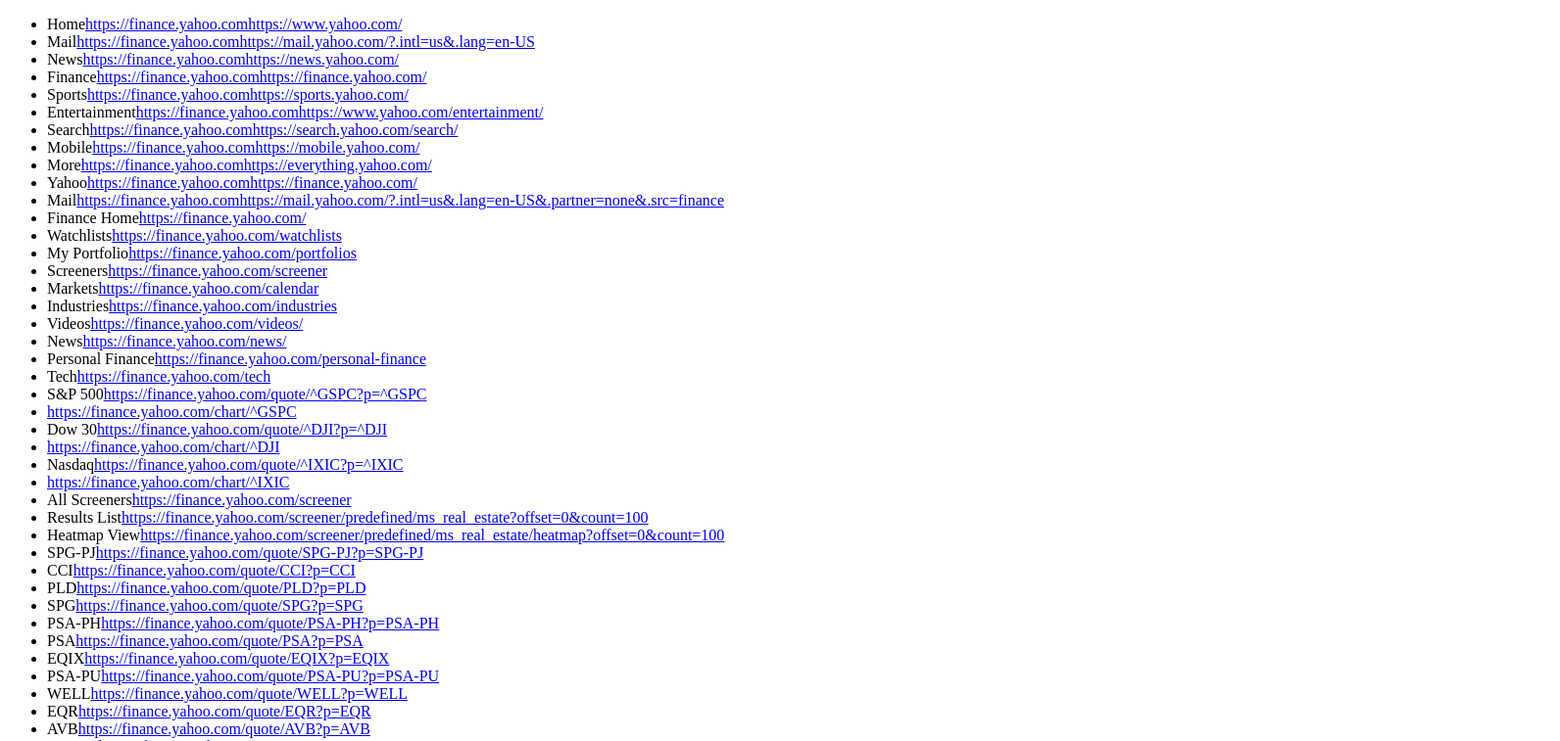
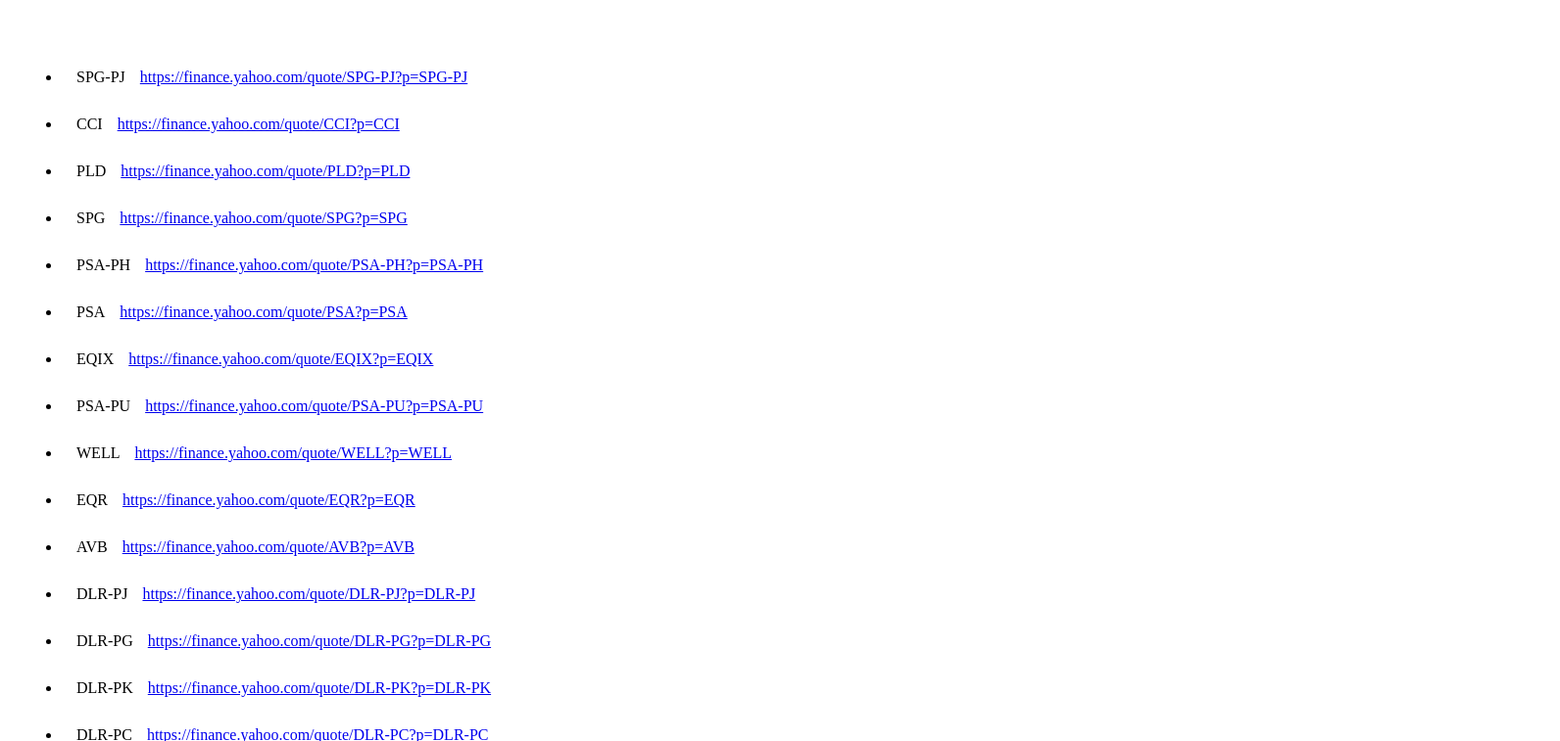
Before and after one commit to shinedark/scraperfinance, a website: page public/index.html in a window 1280 px wide. Shown: the top 757 px of the page at 98% size, 1592 px wide, since content can reach past the window. Drawn offline with nearby package versions, Linux system fonts and the light colour scheme.

Commit message:
scraping the scraped

```diff
--- /dev/null
+++ b/info.json
@@ -0,0 +1,3 @@
+{
+    "info": []
+}
--- a/output.json
+++ b/output.json
@@ -1,125 +1,5 @@
 {
     "info": [
-        {
-            "name": "Home",
-            "link": "https://finance.yahoo.comhttps://www.yahoo.com/"
-        },
-        {
-            "name": "Mail",
-            "link": "https://finance.yahoo.comhttps://mail.yahoo.com/?.intl=us&.lang=en-US"
-        },
-        {
-            "name": "News",
-            "link": "https://finance.yahoo.comhttps://news.yahoo.com/"
-        },
-        {
-            "name": "Finance",
-            "link": "https://finance.yahoo.comhttps://finance.yahoo.com/"
-        },
-        {
-            "name": "Sports",
-            "link": "https://finance.yahoo.comhttps://sports.yahoo.com/"
-        },
-        {
-            "name": "Entertainment",
-            "link": "https://finance.yahoo.comhttps://www.yahoo.com/entertainment/"
-        },
-        {
-            "name": "Search",
-            "link": "https://finance.yahoo.comhttps://search.yahoo.com/search/"
-        },
-        {
-            "name": "Mobile",
-            "link": "https://finance.yahoo.comhttps://mobile.yahoo.com/"
-        },
-        {
-            "name": "More",
-            "link": "https://finance.yahoo.comhttps://everything.yahoo.com/"
-        },
-        {
-            "name": "Yahoo",
-            "link": "https://finance.yahoo.comhttps://finance.yahoo.com/"
-        },
-        {
-            "name": "Mail",
-            "link": "https://finance.yahoo.comhttps://mail.yahoo.com/?.intl=us&.lang=en-US&.partner=none&.src=finance"
-        },
-        {
-            "name": "Finance Home",
-            "link": "https://finance.yahoo.com/"
-        },
-        {
-            "name": "Watchlists",
-            "link": "https://finance.yahoo.com/watchlists"
-        },
-        {
-            "name": "My Portfolio",
-            "link": "https://finance.yahoo.com/portfolios"
-        },
-        {
-            "name": "Screeners",
-            "link": "https://finance.yahoo.com/screener"
-        },
-        {
-            "name": "Markets",
-            "link": "https://finance.yahoo.com/calendar"
-        },
-        {
-            "name": "Industries",
-            "link": "https://finance.yahoo.com/industries"
-        },
-        {
-            "name": "Videos",
-            "link": "https://finance.yahoo.com/videos/"
-        },
-        {
-            "name": "News",
-            "link": "https://finance.yahoo.com/news/"
-        },
-        {
-            "name": "Personal Finance",
-            "link": "https://finance.yahoo.com/personal-finance"
-        },
-        {
-            "name": "Tech",
-            "link": "https://finance.yahoo.com/tech"
-        },
-        {
-            "name": "S&P 500",
-            "link": "https://finance.yahoo.com/quote/^GSPC?p=^GSPC"
-        },
-        {
-            "name": "",
-            "link": "https://finance.yahoo.com/chart/^GSPC"
-        },
-        {
-            "name": "Dow 30",
-            "link": "https://finance.yahoo.com/quote/^DJI?p=^DJI"
-        },
-        {
-            "name": "",
-            "link": "https://finance.yahoo.com/chart/^DJI"
-        },
-        {
-            "name": "Nasdaq",
-            "link": "https://finance.yahoo.com/quote/^IXIC?p=^IXIC"
-        },
-        {
-            "name": "",
-            "link": "https://finance.yahoo.com/chart/^IXIC"
-        },
-        {
-            "name": "All Screeners",
-            "link": "https://finance.yahoo.com/screener"
-        },
-        {
-            "name": "Results List",
-            "link": "https://finance.yahoo.com/screener/predefined/ms_real_estate?offset=0&count=100"
-        },
-        {
-            "name": "Heatmap View",
-            "link": "https://finance.yahoo.com/screener/predefined/ms_real_estate/heatmap?offset=0&count=100"
-        },
         {
             "name": "SPG-PJ",
             "link": "https://finance.yahoo.com/quote/SPG-PJ?p=SPG-PJ"
@@ -519,66 +399,6 @@
         {
             "name": "PSB-PX",
             "link": "https://finance.yahoo.com/quote/PSB-PX?p=PSB-PX"
-        },
-        {
-            "name": "The FDA Just Showed Its Hand on CBD -- Is It Time for Investors to Fold?",
-            "link": "https://finance.yahoo.comhttps://finance.yahoo.com/news/fda-just-showed-hand-cbd-122100156.html"
-        },
-        {
-            "name": "Former DEA agent on fentanyl: ‘By far, the worst drug I’ve ever seen'",
-            "link": "https://finance.yahoo.comhttps://finance.yahoo.com/news/fentanyl-dea-worst-drug-142338217.html"
-        },
-        {
-            "name": "Get Ready for the World Economy’s Biggest Week of 2019",
-            "link": "https://finance.yahoo.comhttps://finance.yahoo.com/news/world-economy-biggest-week-2019-020000486.html"
-        },
-        {
-            "name": "Yahoo Small Business",
-            "link": "https://finance.yahoo.comhttps://smallbusiness.yahoo.com"
-        },
-        {
-            "name": "Data Disclaimer",
-            "link": "https://finance.yahoo.comhttps://help.yahoo.com/kb/index?page=content&y=PROD_FIN_DESK&locale=en_US&id=SLN2310"
-        },
-        {
-            "name": "Help",
-            "link": "https://finance.yahoo.comhttps://help.yahoo.com/kb/index?page=content&y=PROD_FIN_DESK&locale=en_US"
-        },
-        {
-            "name": "Suggestions",
-            "link": "https://finance.yahoo.comhttps://yahoo.uservoice.com/forums/439018-finance-stock-screener"
-        },
-        {
-            "name": "Privacy (Updated)",
-            "link": "https://finance.yahoo.comhttp://info.yahoo.com/privacy/us/yahoo/"
-        },
-        {
-            "name": "About Our Ads",
-            "link": "https://finance.yahoo.comhttp://info.yahoo.com/relevantads/"
-        },
-        {
-            "name": "Terms (Updated)",
-            "link": "https://finance.yahoo.comhttp://info.yahoo.com/legal/us/yahoo/utos/utos-173.html"
-        },
-        {
-            "name": "Sitemap",
-            "link": "https://finance.yahoo.comhttps://finance.yahoo.com/sitemap/"
-        },
-        {
-            "name": "",
-            "link": "https://finance.yahoo.comhttp://twitter.com/YahooFinance"
-        },
-        {
-            "name": "",
-            "link": "https://finance.yahoo.comhttp://facebook.com/yahoofinance"
-        },
-        {
-            "name": "",
-            "link": "https://finance.yahoo.comhttp://yahoofinance.tumblr.com"
-        },
-        {
-            "name": "",
-            "link": "https://finance.yahoo.comhttps://ad.doubleclick.net/ddm/trackclk/N360801.1913355YAHOOADMANAGER/B22544945.248931073;dc_trk_aid=444245349;dc_trk_cid=114576676;dc_lat=;dc_rdid=;tag_for_child_directed_treatment=;tfua="
         }
     ]
 }
--- a/public/index.html
+++ b/public/index.html
@@ -4,6 +4,7 @@
     <meta charset="UTF-8">
     <meta name="viewport" content="width=device-width, initial-scale=1.0">
     <meta http-equiv="X-UA-Compatible" content="ie=edge">
+    <link rel="stylesheet" href="styles.css">
     <title>Scraper</title>
 </head>
 <script type="text/javascript" src="http://code.jquery.com/jquery.min.js"></script>
--- /dev/null
+++ b/public/styles.css
@@ -0,0 +1,12 @@
+ul {
+    padding: 30px;
+    margin: 25px;
+}
+
+li {
+    padding: 15px;
+}
+
+a{
+    padding: 15px;
+}
```
Also changed, not shown: server.js (+26 -0 lines).
